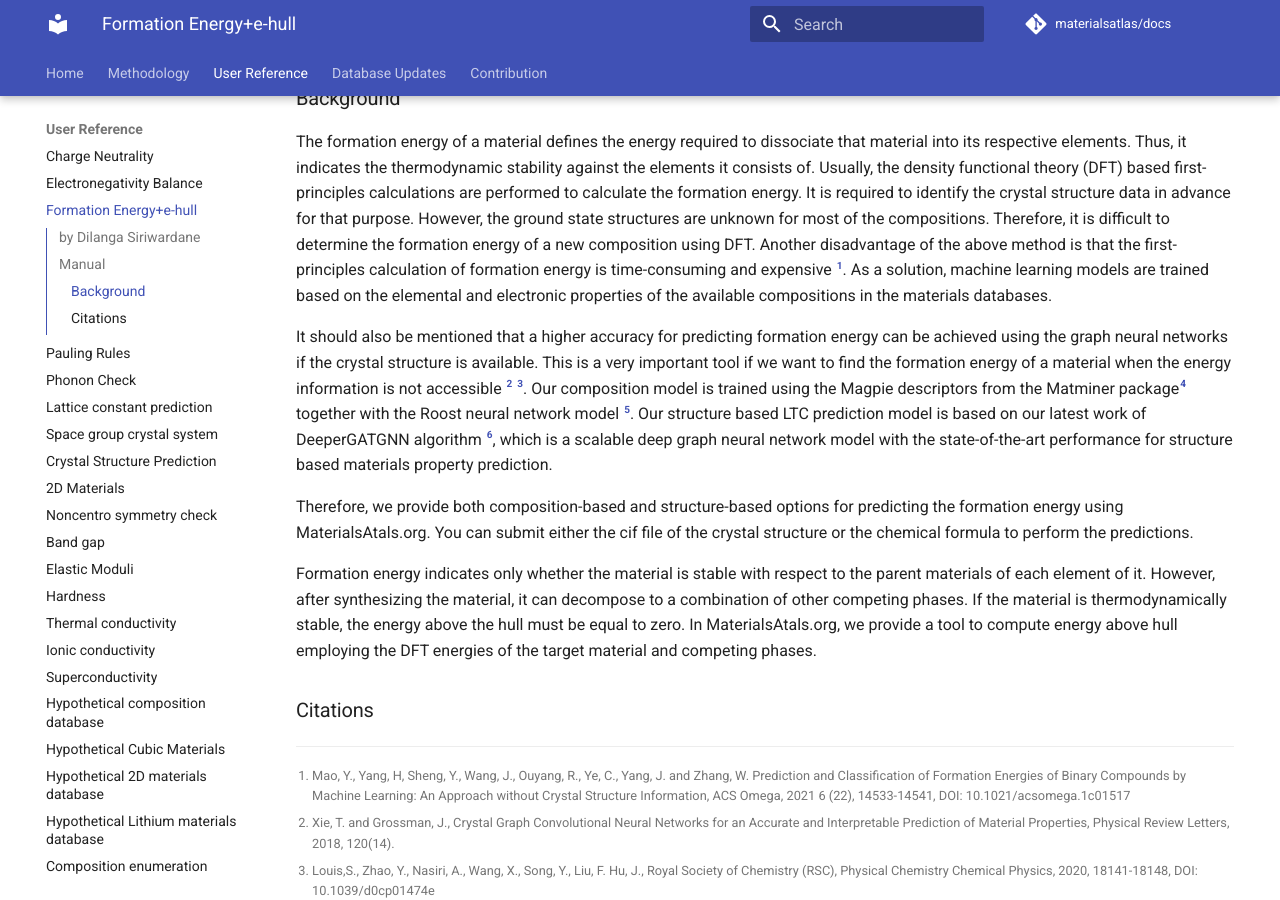
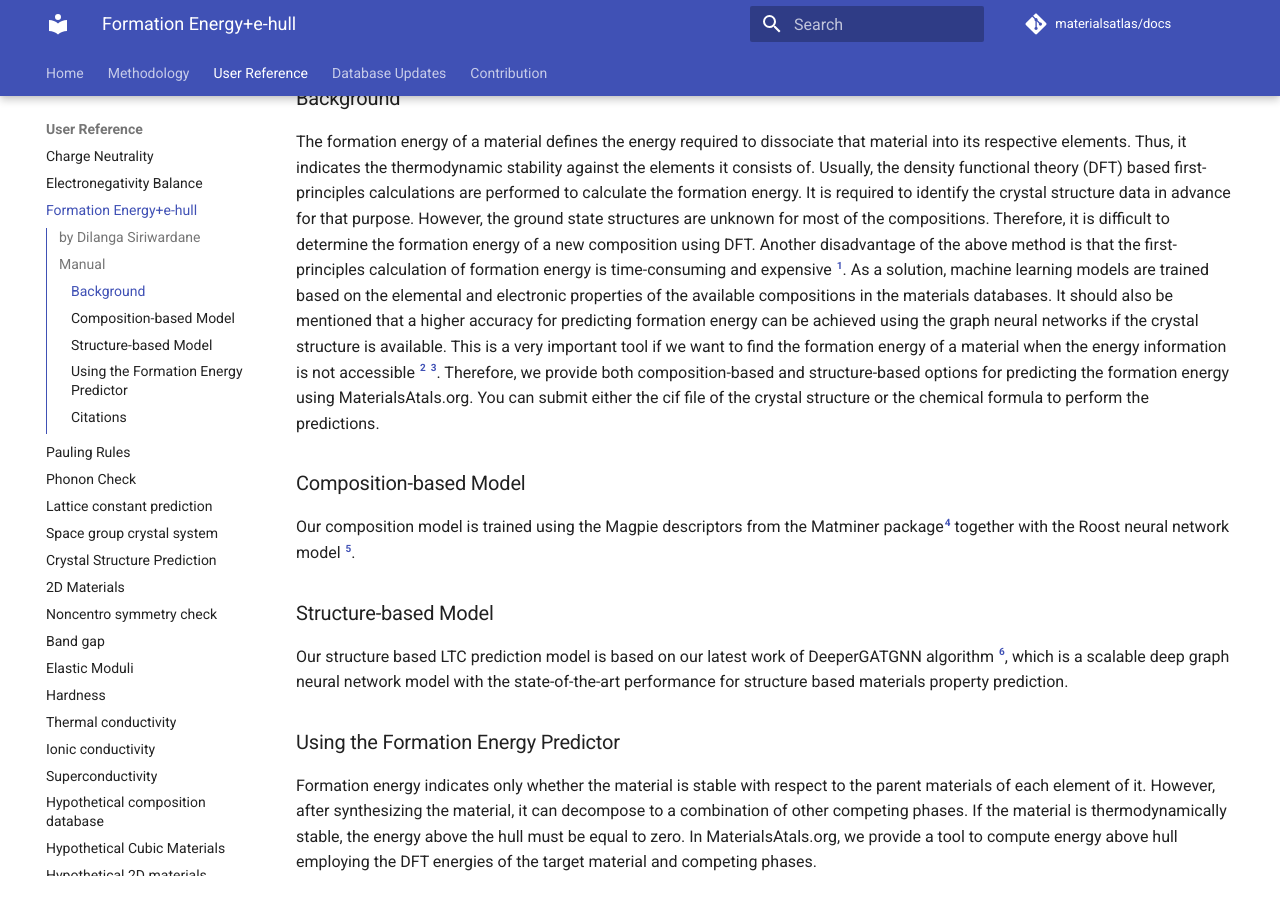
Before and after one commit to usccolumbia/materialsatlas, an MkDocs documentation site: the page built from docs/user-guide/formation_energy_ehull.md, in a window 1280 px wide and 900 px high, scrolled down 261 px. Built offline with MkDocs 1.6.1 and Material for MkDocs 9.7.7, drawn with Linux system fonts in a browser that asks for light colours; comment, search, counter and statistics services are not loaded.

Commit message:
Update formation_energy_ehull.md

```diff
--- a/docs/user-guide/formation_energy_ehull.md
+++ b/docs/user-guide/formation_energy_ehull.md
@@ -5,11 +5,16 @@
 
 ### Background
 
-The formation energy of a material defines the energy required to dissociate that material into its respective elements. Thus, it indicates the thermodynamic stability against the elements it consists of. Usually, the density functional theory (DFT) based first-principles calculations are performed to calculate the formation energy. It is required to identify the crystal structure data in advance for that purpose. However, the ground state structures are unknown for most of the compositions. Therefore, it is difficult to determine the formation energy of a new composition using DFT. Another disadvantage of the above method is that the first-principles calculation of formation energy is time-consuming and expensive [^1]. As a solution, machine learning models are trained based on the elemental and electronic properties of the available compositions in the materials databases.
+The formation energy of a material defines the energy required to dissociate that material into its respective elements. Thus, it indicates the thermodynamic stability against the elements it consists of. Usually, the density functional theory (DFT) based first-principles calculations are performed to calculate the formation energy. It is required to identify the crystal structure data in advance for that purpose. However, the ground state structures are unknown for most of the compositions. Therefore, it is difficult to determine the formation energy of a new composition using DFT. Another disadvantage of the above method is that the first-principles calculation of formation energy is time-consuming and expensive [^1]. As a solution, machine learning models are trained based on the elemental and electronic properties of the available compositions in the materials databases. It should also be mentioned that a higher accuracy for predicting formation energy can be achieved using the graph neural networks if the crystal structure is available. This is a very important tool if we want to find the formation energy of a material when the energy information is not accessible [^2] [^3]. Therefore, we provide both composition-based and structure-based options for predicting the formation energy using MaterialsAtals.org. You can submit either the cif file of the crystal structure or the chemical formula to perform the predictions.
 
-It should also be mentioned that a higher accuracy for predicting formation energy can be achieved using the graph neural networks if the crystal structure is available. This is a very important tool if we want to find the formation energy of a material when the energy information is not accessible [^2] [^3]. Our composition model is trained using the Magpie descriptors from the Matminer package[^4] together with the Roost neural network model [^5]. Our structure based LTC prediction model is based on our latest work of DeeperGATGNN algorithm [^6], which is a scalable deep graph neural network model with the state-of-the-art performance for structure based materials property prediction.
+### Composition-based Model
+Our composition model is trained using the Magpie descriptors from the Matminer package[^4] together with the Roost neural network model [^5].
 
-Therefore, we provide both composition-based and structure-based options for predicting the formation energy using MaterialsAtals.org. You can submit either the cif file of the crystal structure or the chemical formula to perform the predictions.
+### Structure-based Model
+Our structure based LTC prediction model is based on our latest work of DeeperGATGNN algorithm [^6], which is a scalable deep graph neural network model with the state-of-the-art performance for structure based materials property prediction.
+
+### Using the Formation Energy Predictor
+
 
 Formation energy indicates only whether the material is stable with respect to the parent materials of each element of it. However, after synthesizing the material, it can decompose to a combination of other competing phases. If the material is thermodynamically stable, the energy above the hull must be equal to zero. In MaterialsAtals.org, we provide a tool to compute energy above hull employing the DFT energies of the target material and competing phases.
 
```
